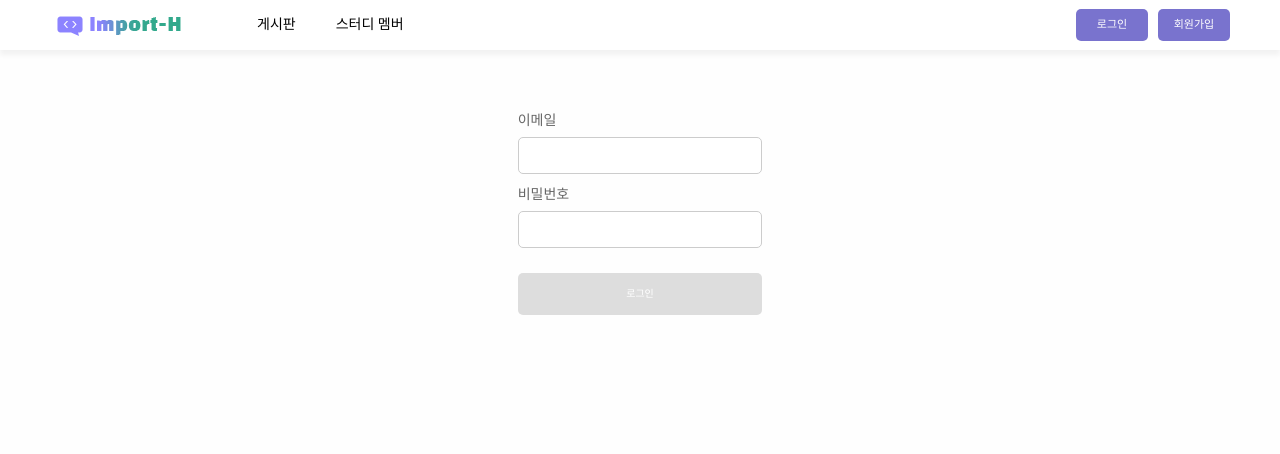
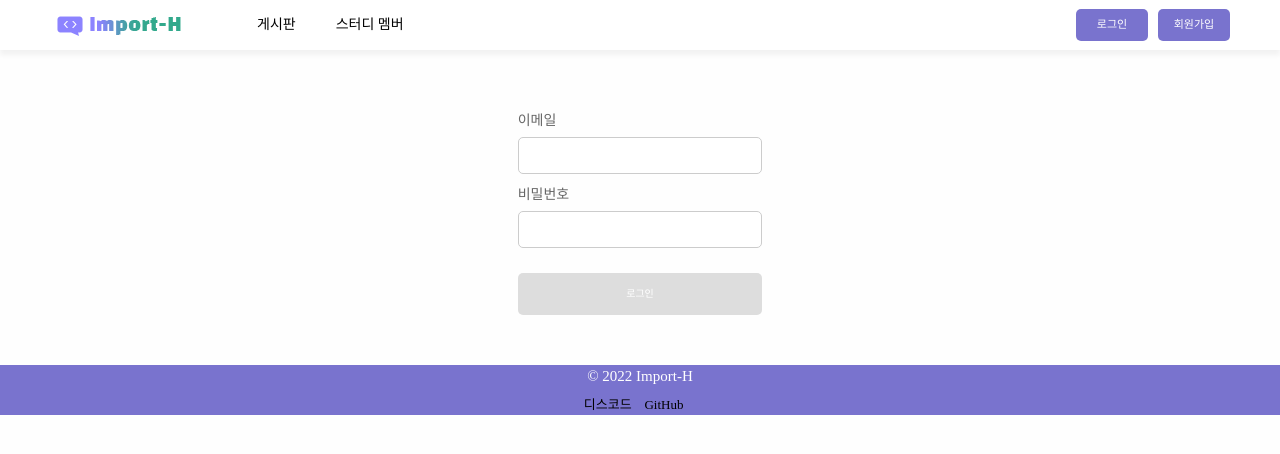
Before and after one commit to import-H/frontend, a React (Create React App) app: page /login in a window 1280 px wide. Shown: the top 454 px of the page. Built offline with nearby package versions, Linux system fonts and the light colour scheme; no server answers; a small style sheet from the web is missing.

Commit message:
FEAT: 간단하게 footer 구현

```diff
--- /dev/null
+++ b/src/Components/Footer.js
@@ -0,0 +1,16 @@
+import React from 'react';
+
+function Footer() {
+  return (
+    <>
+        <base target="_blank" />
+        <div id="copy">&copy; 2022 Import-H</div>
+        <div id="menu">
+            <span><a href="https://discord.gg/KfuD9yBt5e">디스코드</a></span>
+            <span><a href="https://github.com/import-H">GitHub</a></span>
+        </div>
+    </>
+  )
+}
+
+export default Footer
--- a/src/Styles/Globalstyle.js
+++ b/src/Styles/Globalstyle.js
@@ -175,15 +175,11 @@ header {
     margin-right: 0px;
   }
 
-
-
-
   header #navMenu {
     margin-left: 5rem;
     flex-grow: 4;
     display: flex;
     transition: all 0.3s;
-
 
     & a{
       color: black;
@@ -220,6 +216,26 @@ header {
     }
   }
 
+  footer {
+    text-align: center;
+    background-color: #7973ce;
+    color: #fff;
+
+    #copy {
+      font-size: 1.5em;
+    }
+    #menu {
+      margin-top: 0.5%;
+      font-size: 1.3em;
+
+      span {
+        margin: 0 1% 0 0;
+      }
+      a {
+        color: #000;
+      }
+    }
+  }
 
   /* mobile header */
  #menu-btn{
--- a/src/index.js
+++ b/src/index.js
@@ -20,6 +20,7 @@ import {
   UserList,
 } from "./Pages";
 import NavBar from "./Components/NavBar";
+import Footer from "./Components/Footer";
 import WritePost from "./Components/WritePost";
 import EditPost from "./Components/EditPost";
 
@@ -59,6 +60,9 @@ ReactDOM.render(
           <Route path="/leave" element={<Leave />} />
         </Routes>
       </BrowserRouter>
+      <footer>
+        <Footer />
+      </footer>
     </PersistGate>
   </Provider>,
   document.getElementById("root"),
```
Also changed, not shown: src/Pages/css/MyPage.css (line endings or trailing spaces).
